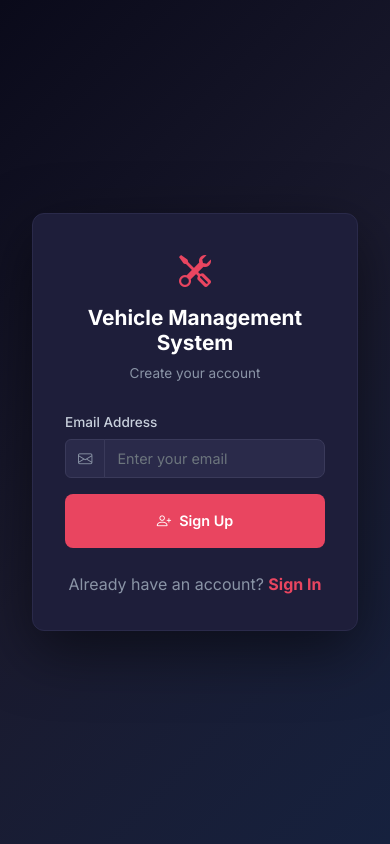
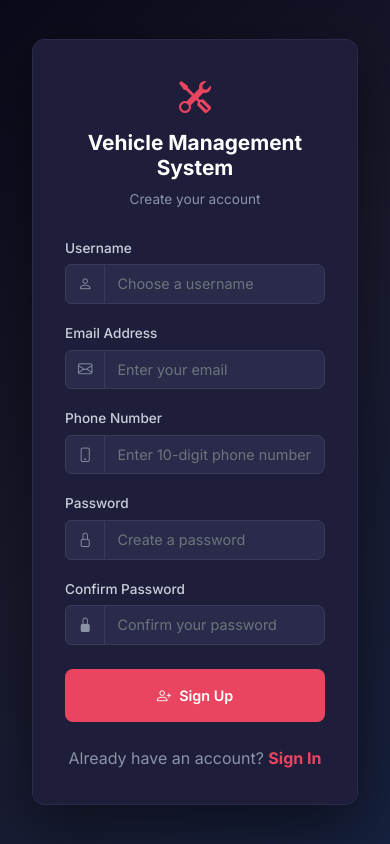
Before and after one commit to srikanthcode/VMS, a React (Vite) app in the folder client/: page /register in a window 390 px wide. Built offline with nearby package versions, Linux system fonts and the light colour scheme.

Commit message:
Fix registration with username, email, phone, password fields and login with email or username

```diff
--- a/client/src/pages/admin/AdminCustomersPage.jsx
+++ b/client/src/pages/admin/AdminCustomersPage.jsx
@@ -11,7 +11,7 @@ const AdminCustomersPage = () => {
   const [pagination, setPagination] = useState({ page: 1, limit: 10, total: 0, totalPages: 0 })
   const [showModal, setShowModal] = useState(false)
   const [selectedCustomer, setSelectedCustomer] = useState(null)
-  const [formData, setFormData] = useState({ name: '', email: '', phone: '', role: 'CUSTOMER' })
+  const [formData, setFormData] = useState({ username: '', name: '', email: '', phone: '', role: 'CUSTOMER' })
   const [formLoading, setFormLoading] = useState(false)
   const [errors, setErrors] = useState({})
 
@@ -38,13 +38,13 @@ const AdminCustomersPage = () => {
 
   const handleAdd = () => {
     setSelectedCustomer(null)
-    setFormData({ name: '', email: '', phone: '', role: 'CUSTOMER' })
+    setFormData({ username: '', name: '', email: '', phone: '', role: 'CUSTOMER' })
     setShowModal(true)
   }
 
   const handleEdit = (customer) => {
     setSelectedCustomer(customer)
-    setFormData({ name: customer.name, email: customer.email, phone: customer.phone || '', role: customer.role })
+    setFormData({ username: customer.username || '', name: customer.name, email: customer.email, phone: customer.phone || '', role: customer.role })
     setShowModal(true)
   }
 
@@ -94,6 +94,7 @@ const AdminCustomersPage = () => {
   }
 
   const columns = [
+    { key: 'username', label: 'Username', sortable: true },
     { key: 'name', label: 'Name', sortable: true },
     { key: 'email', label: 'Email', sortable: true },
     { key: 'phone', label: 'Phone' },
@@ -149,6 +150,16 @@ const AdminCustomersPage = () => {
       >
         <form className="form-custom">
           <div className="mb-3">
+            <label className="form-label">Username *</label>
+            <input
+              type="text"
+              className={`form-control ${errors.username ? 'is-invalid' : ''}`}
+              value={formData.username}
+              onChange={(e) => setFormData(prev => ({ ...prev, username: e.target.value }))}
+            />
+            {errors.username && <div className="invalid-feedback">{errors.username}</div>}
+          </div>
+          <div className="mb-3">
             <label className="form-label">Name *</label>
             <input
               type="text"
--- a/client/src/pages/auth/LoginPage.jsx
+++ b/client/src/pages/auth/LoginPage.jsx
@@ -71,7 +71,7 @@ const LoginPage = () => {
 
         <form onSubmit={handleSubmit} className="form-custom">
           <div className="mb-3">
-            <label className="form-label">Username</label>
+            <label className="form-label">Email or Username</label>
             <div className="input-group">
               <span className="input-group-text">
                 <i className="bi bi-person"></i>
@@ -82,7 +82,7 @@ const LoginPage = () => {
                 name="username"
                 value={formData.username}
                 onChange={handleChange}
-                placeholder="Enter your username"
+                placeholder="Enter email or username"
               />
               {errors.username && <div className="invalid-feedback">{errors.username}</div>}
             </div>
--- a/client/src/pages/auth/RegisterPage.jsx
+++ b/client/src/pages/auth/RegisterPage.jsx
@@ -7,7 +7,11 @@ const RegisterPage = () => {
   const navigate = useNavigate()
   const { register } = useAuth()
   const [formData, setFormData] = useState({
-    email: ''
+    username: '',
+    email: '',
+    phone: '',
+    password: '',
+    confirmPassword: ''
   })
   const [loading, setLoading] = useState(false)
   const [errors, setErrors] = useState({})
@@ -15,10 +19,34 @@ const RegisterPage = () => {
   const validateForm = () => {
     const newErrors = {}
 
+    if (!formData.username.trim()) {
+      newErrors.username = 'Username is required'
+    } else if (formData.username.length < 3) {
+      newErrors.username = 'Username must be at least 3 characters'
+    }
+
     if (!formData.email.trim()) {
       newErrors.email = 'Email is required'
     } else if (!/\S+@\S+\.\S+/.test(formData.email)) {
       newErrors.email = 'Email is invalid'
+    }
+
+    if (!formData.phone.trim()) {
+      newErrors.phone = 'Phone number is required'
+    } else if (!/^\d{10}$/.test(formData.phone.replace(/\D/g, ''))) {
+      newErrors.phone = 'Enter a valid 10-digit phone number'
+    }
+
+    if (!formData.password) {
+      newErrors.password = 'Password is required'
+    } else if (formData.password.length < 6) {
+      newErrors.password = 'Password must be at least 6 characters'
+    }
+
+    if (!formData.confirmPassword) {
+      newErrors.confirmPassword = 'Please confirm your password'
+    } else if (formData.password !== formData.confirmPassword) {
+      newErrors.confirmPassword = 'Passwords do not match'
     }
 
     setErrors(newErrors)
@@ -40,7 +68,10 @@ const RegisterPage = () => {
     setLoading(true)
     try {
       await register({
-        email: formData.email
+        username: formData.username,
+        email: formData.email,
+        phone: formData.phone,
+        password: formData.password
       })
       toast.success('Account created! Please login.')
       navigate('/login')
@@ -62,6 +93,24 @@ const RegisterPage = () => {
 
         <form onSubmit={handleSubmit} className="form-custom">
           <div className="mb-3">
+            <label className="form-label">Username</label>
+            <div className="input-group">
+              <span className="input-group-text">
+                <i className="bi bi-person"></i>
+              </span>
+              <input
+                type="text"
+                className={`form-control ${errors.username ? 'is-invalid' : ''}`}
+                name="username"
+                value={formData.username}
+                onChange={handleChange}
+                placeholder="Choose a username"
+              />
+              {errors.username && <div className="invalid-feedback">{errors.username}</div>}
+            </div>
+          </div>
+
+          <div className="mb-3">
             <label className="form-label">Email Address</label>
             <div className="input-group">
               <span className="input-group-text">
@@ -76,6 +125,60 @@ const RegisterPage = () => {
                 placeholder="Enter your email"
               />
               {errors.email && <div className="invalid-feedback">{errors.email}</div>}
+            </div>
+          </div>
+
+          <div className="mb-3">
+            <label className="form-label">Phone Number</label>
+            <div className="input-group">
+              <span className="input-group-text">
+                <i className="bi bi-phone"></i>
+              </span>
+              <input
+                type="tel"
+                className={`form-control ${errors.phone ? 'is-invalid' : ''}`}
+                name="phone"
+                value={formData.phone}
+                onChange={handleChange}
+                placeholder="Enter 10-digit phone number"
+              />
+              {errors.phone && <div className="invalid-feedback">{errors.phone}</div>}
+            </div>
+          </div>
+
+          <div className="mb-3">
+            <label className="form-label">Password</label>
+            <div className="input-group">
+              <span className="input-group-text">
+                <i className="bi bi-lock"></i>
+              </span>
+              <input
+                type="password"
+                className={`form-control ${errors.password ? 'is-invalid' : ''}`}
+                name="password"
+                value={formData.password}
+                onChange={handleChange}
+                placeholder="Create a password"
+              />
+              {errors.password && <div className="invalid-feedback">{errors.password}</div>}
+            </div>
+          </div>
+
+          <div className="mb-4">
+            <label className="form-label">Confirm Password</label>
+            <div className="input-group">
+              <span className="input-group-text">
+                <i className="bi bi-lock-fill"></i>
+              </span>
+              <input
+                type="password"
+                className={`form-control ${errors.confirmPassword ? 'is-invalid' : ''}`}
+                name="confirmPassword"
+                value={formData.confirmPassword}
+                onChange={handleChange}
+                placeholder="Confirm your password"
+              />
+              {errors.confirmPassword && <div className="invalid-feedback">{errors.confirmPassword}</div>}
             </div>
           </div>
 
```
Also changed, not shown: 1 other file (tests, documents, lock files or other folders).
